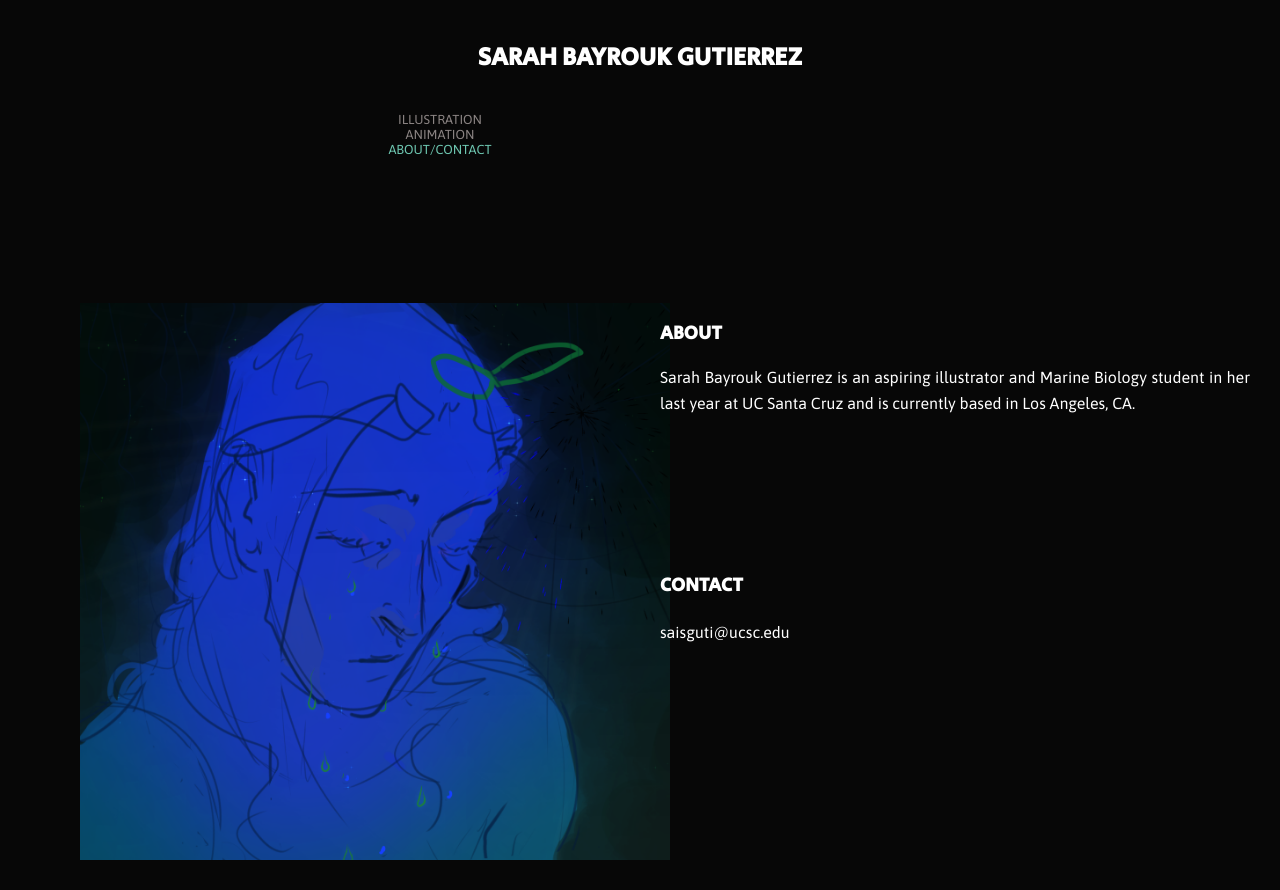
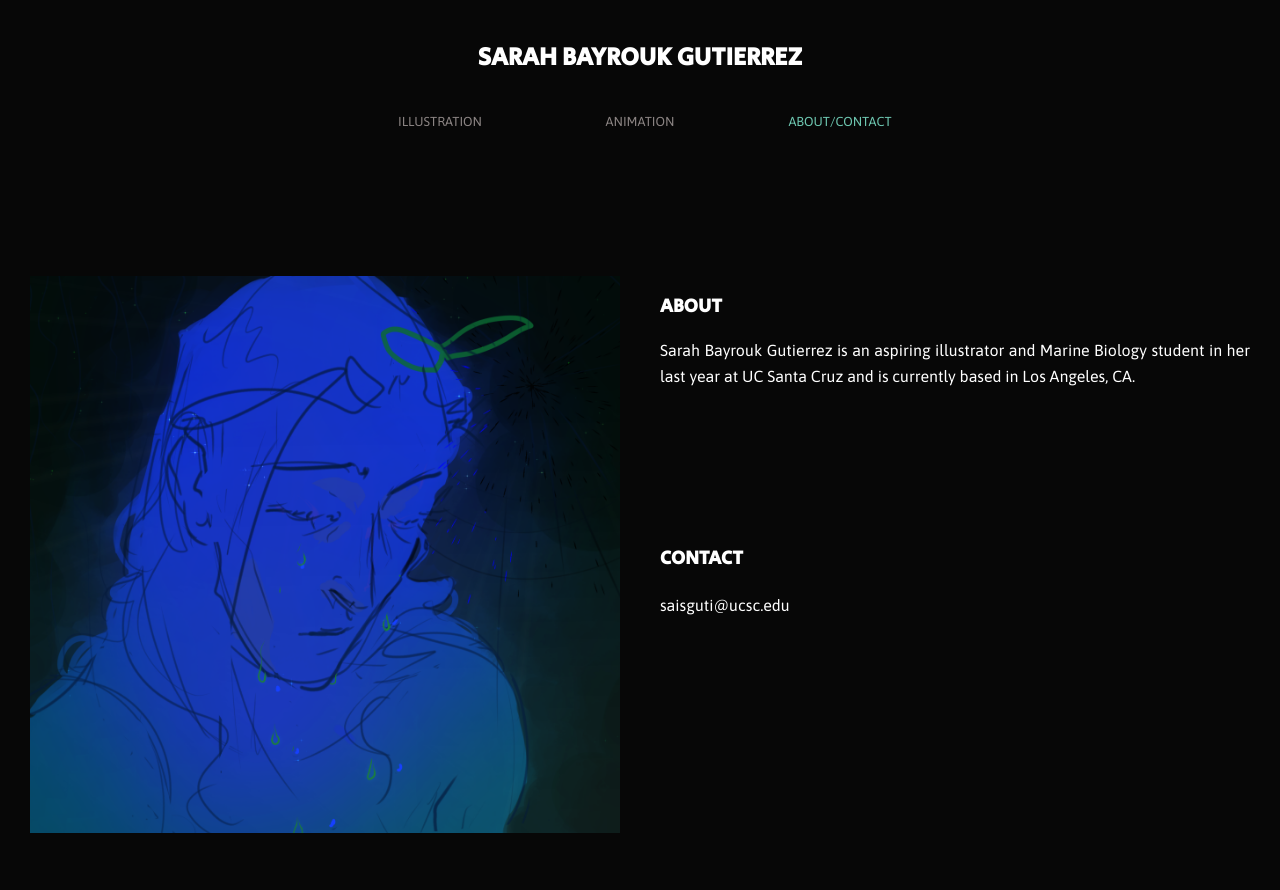
Before and after one commit to sarahbayrouk/portfolio, a plain HTML site: page contact.html in a window 1280 px wide. After the commit the page ends 867 px from the top, so only its background shows below. Drawn offline with Linux system fonts and the light colour scheme.

Commit message:
Update contact.html

```diff
--- a/contact.html
+++ b/contact.html
@@ -6,22 +6,23 @@
 	<title>About/Contact - Sarah Gutierrez</title>
 	<link href='https://fonts.googleapis.com/css?family=Secular One|Asap' rel='stylesheet'>
 	<link href="portfolio.css" rel="stylesheet" type="text/css" />
-	<style>
-		img {
-			width: 100%;
-			height: auto;
-			float: left;
-			padding-left: 50px;
-			padding-right: 50px;
-		}
-	</style>
 </head>
+
 <body>
 	<h1>SARAH BAYROUK GUTIERREZ</h1>
-	<a href="index.html" class="menu">ILLUSTRATION</a>
-	<a href="animation.html" class="menu">ANIMATION</a>
-	<a href="contact.html" id="current_page" class="menu">ABOUT/CONTACT</a>
+	<div class="menu">
+		<div>
+			<a href="index.html">ILLUSTRATION</a>
+		</div>
+		<div>
+			<a href="animation.html">ANIMATION</a>
+		</div>
+		<div>
+			<a href="contact.html" id="current_page">ABOUT/CONTACT</a>
+		</div>
+	</div>
 	<hr>
+
 	<div class="grid">
 		<div>
 			<img src="img/teary.png" alt="Teary-eyed, 2019">
```
